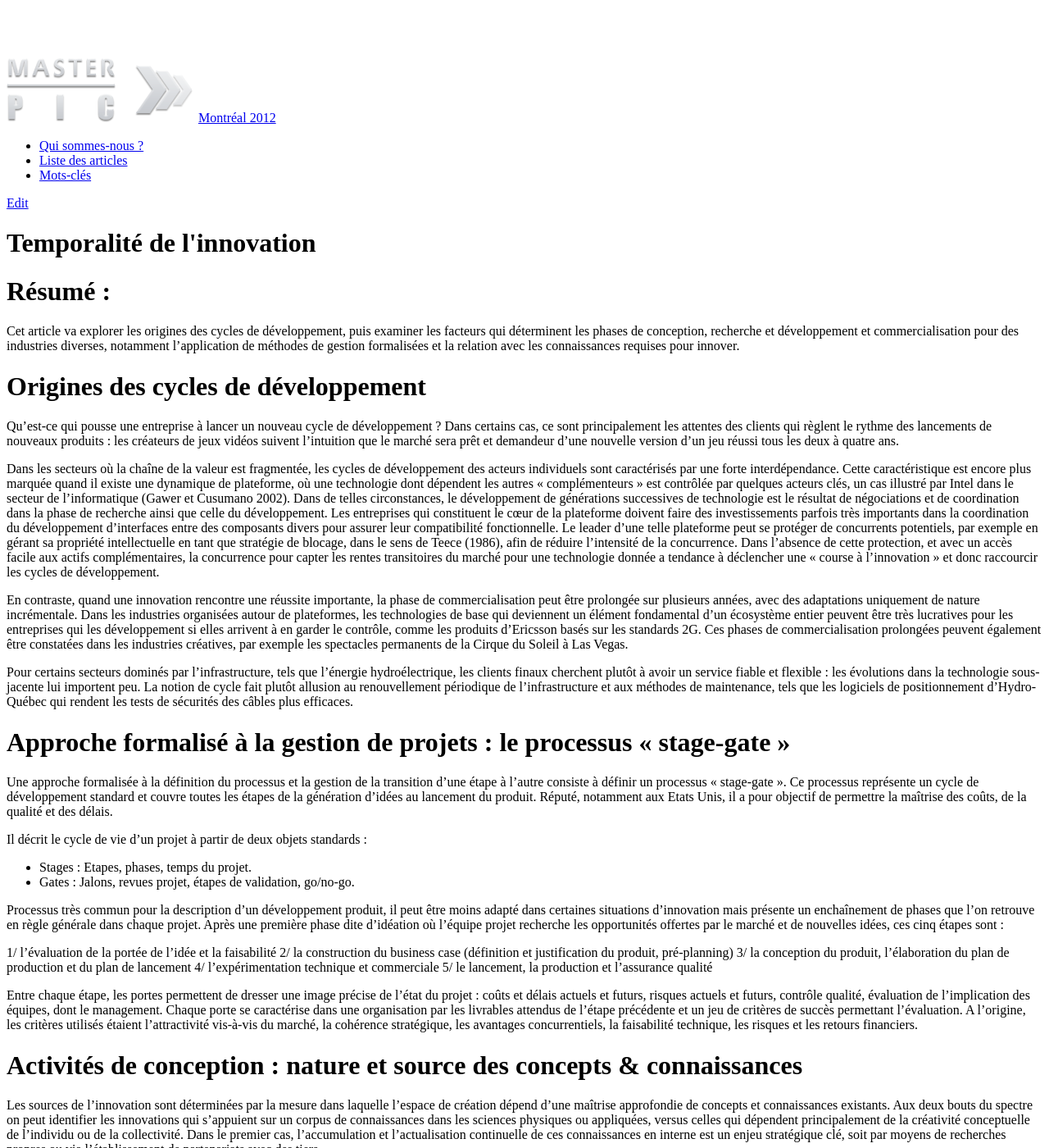
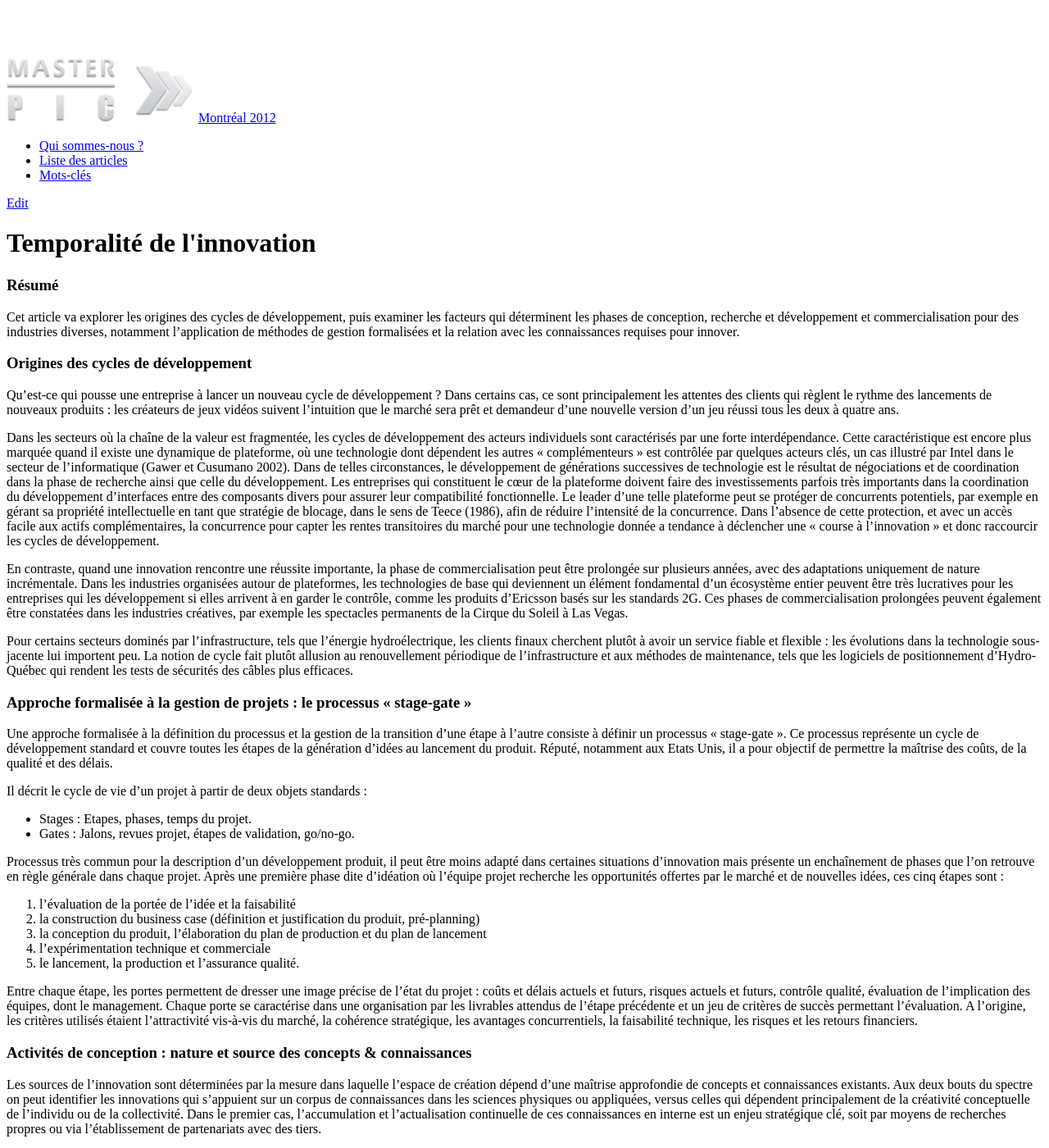
Before and after one commit to davinov/masterpic-montreal-2012, a Jekyll site: the page built from _posts/2012-12-08-Temporalite-de-l-innovation.md, in a window 1280 px wide and 1400 px high. Shown: the whole window at 82% size. Built offline with Jekyll 4.4.1, drawn with Linux system fonts in a browser that asks for light colours; nearby versions of some CDN libraries; comment, search, counter and statistics services are not loaded; some of the changed text lies outside the part shown.

Commit message:
Ordre des posts et unifaormisation du niveau des titres

```diff
--- a/_posts/2012-12-01-Temporalite-de-l-innovation.md
+++ b/_posts/2012-12-08-Temporalite-de-l-innovation.md
@@ -9,11 +9,11 @@ authors:
 ---
 {% include JB/setup %}
 
-#Résumé :
+###Résumé
 
 Cet article va explorer les origines des cycles de développement, puis examiner les facteurs qui déterminent les phases de conception, recherche et développement et commercialisation pour des industries diverses, notamment l’application de méthodes de gestion formalisées et la relation avec les connaissances requises pour innover.
 
-#Origines des cycles de développement
+###Origines des cycles de développement
 
 Qu’est-ce qui pousse une entreprise à lancer un nouveau cycle de développement ? Dans certains cas, ce sont principalement les attentes des clients qui règlent le rythme des lancements de nouveaux produits : les créateurs de jeux vidéos suivent l’intuition que le marché sera prêt et demandeur d’une nouvelle version d’un jeu réussi tous les deux à quatre ans.
 
@@ -23,26 +23,26 @@ En contraste, quand une innovation rencontre une réussite importante, la phase
 
 Pour certains secteurs dominés par l’infrastructure, tels que l’énergie hydroélectrique, les clients finaux cherchent plutôt à avoir un service fiable et flexible : les évolutions dans la technologie sous-jacente lui importent peu. La notion de cycle fait plutôt allusion au renouvellement périodique de l’infrastructure et aux méthodes de maintenance, tels que les logiciels de positionnement d’Hydro-Québec qui rendent les tests de sécurités des câbles plus efficaces.
 
-#Approche formalisé à la gestion de projets : le processus « stage-gate »
+###Approche formalisée à la gestion de projets : le processus « stage-gate »
 
 Une approche formalisée à la définition du processus et la gestion de la transition d’une étape à l’autre consiste à définir un processus « stage-gate ». Ce processus représente un cycle de développement standard et couvre toutes les étapes de la génération d’idées au lancement du produit. Réputé, notamment aux Etats Unis, il a pour objectif de permettre la maîtrise des coûts, de la qualité et des délais.
 
 Il décrit le cycle de vie d’un projet à partir de deux objets standards :
 
 - Stages : Etapes, phases, temps du projet.
--	Gates : Jalons, revues projet, étapes de validation, go/no-go.
+- Gates : Jalons, revues projet, étapes de validation, go/no-go.
 
 Processus très commun pour la description d’un développement produit, il peut être moins adapté dans certaines situations d’innovation mais présente un enchaînement de phases que l’on retrouve en règle générale dans chaque projet. Après une première phase dite d’idéation où l’équipe projet recherche les opportunités offertes par le marché et de nouvelles idées, ces cinq étapes sont :
 
-1/ l’évaluation de la portée de l’idée et la faisabilité
-2/ la construction du business case (définition et justification du produit, pré-planning)
-3/ la conception du produit, l'élaboration du plan de production et du plan de lancement
-4/ l’expérimentation technique et commerciale
-5/ le lancement, la production et l'assurance qualité
+1. l’évaluation de la portée de l’idée et la faisabilité
+2. la construction du business case (définition et justification du produit, pré-planning)
+3. la conception du produit, l'élaboration du plan de production et du plan de lancement
+4. l’expérimentation technique et commerciale
+5. le lancement, la production et l'assurance qualité.
 
 Entre chaque étape, les portes permettent de dresser une image précise de l’état du projet : coûts et délais actuels et futurs, risques actuels et futurs, contrôle qualité, évaluation de l’implication des équipes, dont le management. Chaque porte se caractérise dans une organisation par les livrables attendus de l’étape précédente et un jeu de critères de succès permettant l’évaluation. A l’origine, les critères utilisés étaient l’attractivité vis-à-vis du marché, la cohérence stratégique, les avantages concurrentiels, la faisabilité technique, les risques et les retours financiers.
 
-#Activités de conception : nature et source des concepts & connaissances
+###Activités de conception : nature et source des concepts & connaissances
 
 Les sources de l’innovation sont déterminées par la mesure dans laquelle l’espace de création dépend d’une maîtrise approfondie de concepts et connaissances existants. Aux deux bouts du spectre on peut identifier les innovations qui s’appuient sur un corpus de connaissances dans les sciences physiques ou appliquées, versus celles qui dépendent principalement de la créativité conceptuelle de l’individu ou de la collectivité. Dans le premier cas, l’accumulation et l’actualisation continuelle de ces connaissances en interne est un enjeu stratégique clé, soit par moyens de recherches propres ou via l’établissement de partenariats avec des tiers.
 
@@ -52,15 +52,15 @@ Pour les innovations qui sont plutôt des œuvres d’art, la perception des att
 
 En examinant la relation entre la durée d’un cycle de développement et les compétences et connaissances des personnes impliquées dans leur réalisation, on peut supposer qu’il y a un avantage important pour les firmes à garder son personnel quand ces cycles durent plusieurs années et sont d’une forte complexité, comme dans l’aéronautique. Dans ce cas, l’accumulation de connaissances spécifiques au processus augmente les coûts liés à la perte d’employés, et ceci pourrait expliquer en partie le rotation de personnel extrêmement limitée chez GE Aviation. En contraste, on peut constater chez Ubisoft, où ces cycles sont plus courts, que la circulation d’individus entre les entreprises dans le secteur est plus importante. Ceci peut refléter à la fois une préférence de la part des individus, mais l’absence de mécanismes pour baisser les départs de salariés suggère que du point de vue des entreprises, les compétences requises pour innover sont interchangeables dans le milieu (et que les processus propres à l’entreprise sont facile à apprendre) et même que la qualité des innovations est améliorée par la diversité d’idées apportée par un état-major qui se renouvelle.
 
-#Gestion de phases successives
+###Gestion de phases successives
 
 Afin de passer au stade de la conception et la recherche à celui du développement, il faut que les paramètres de l’innovation soient suffisamment stables afin de pouvoir mobiliser et guider les ressources humaines et physiques. Dans le cadre des projets qui pilotent la préparation des spectacles de la Cirque du Soleil, cette phase de stabilisation peut être complexe à réaliser, à cause de la réticence de la part des concepteurs à s’engager sur un concept donné, et une forte concurrence parmi les concepteurs pour faire adopter ses propres idées. En contraste avec les industries plus basées sur la science ou l’ingénierie, la passion d’un concepteur est très importante en tant que critère de sélection des paramètres du produit, puisqu’il est essentiel qu’il arrive à convaincre ses collègues et qu’il soit prêt à s’investir complètement pour accompagner son idée jusqu’à la phase de commercialisation.
 
-#Rôle clé des services dans la phase de commercialisation
+###Rôle clé des services dans la phase de commercialisation
 
 Les services liés à un nouveau produit peuvent jouer un rôle clé, par exemple, quand le client accorde une valeur importante à la réactivité de l’entreprise et la consistance du service. Par exemple, Essilor Canada propose un service de livraison en 24 heures à travers l’ensemble des territoires où il est présent pour les clients haut de gamme. D’un point de vue stratégique, l’investissement dans la formation du client dans les technologies de l’entreprise réalisé lors de la phase de commercialisation peut augmenter la valeur de l’innovation, prolonger sa survie sur le marché en augmentant les coûts de transfert à une solution concurrente. Finalement, les services peuvent servir de véhicule pour la collecte de connaissances sur les besoins clients qui peuvent ensuite stimuler de nouveaux cycles de développement. Tel est un avantage exploité par Ericsson dans sa décision d’étendre son offre sur toutes les étapes de développement, déploiement et maintenance des réseaux pour les opérateurs télécommunications.
 
-#Bibliographie
-Cusumano MA, Gawer A, “The elements of platform leadership”, MIT Sloan Management Review, 2002, Vol:43, pp:51-58
+###Bibliographie
+- Cusumano MA, Gawer A, “The elements of platform leadership”, MIT Sloan Management Review, 2002, Vol:43, pp:51-58
 
 Teece D. J., 1986, “Profiting from Technological Innovation: Implications for Integration, Collaboration, Licensing and Public Policy”, Research Policy, 15, pp 285-306
```
Also changed, not shown: _posts/2012-12-02-Innovation-et-territoires.md (renamed from _posts/2012-12-01-Innovation-et-territoires.md, +14 -25 lines), _posts/2012-12-04-Industrie-productive-vs-creative.md (renamed from _posts/2012-12-01-Industrie-productive-vs-creative.md, +10 -10 lines), _posts/2012-12-05-Approche-descendante-et-ascendante.md (renamed from _posts/2012-12-01-Approche-descendante-et-ascendante.md, +4 -6 lines), _posts/2012-12-06-Innovation-protegee-et-innovation-ouverte.md (renamed from _posts/2012-12-01-Innovation-protegee-et-innovation-ouverte.md, +5 -6 lines), _posts/2012-12-03-Innovation-et-performance-des-entreprises.md (renamed from _posts/2012-12-01-Innovation-et-performance-des-entreprises.md), _posts/2012-12-07-Implication-du-consommateur-dans-le-processus-de-creation.md (renamed from _posts/2012-12-01-Implication-du-consommateur-dans-le-processus-de-creation.md), _posts/2012-12-09-La-GRH-des-entreprises-innovantes.md (renamed from _posts/2012-12-01-La-GRH-des-entreprises-innovantes.md).
